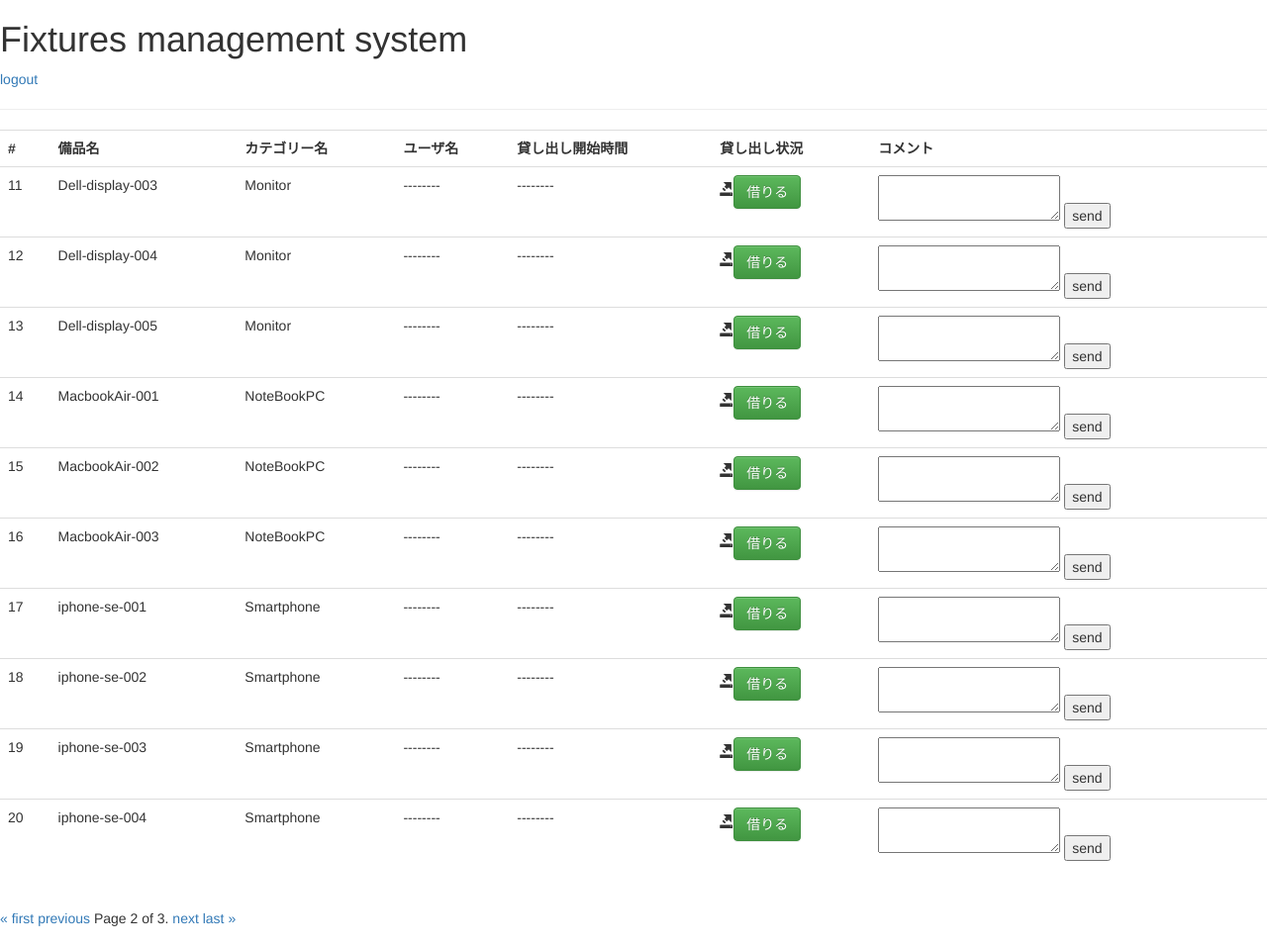
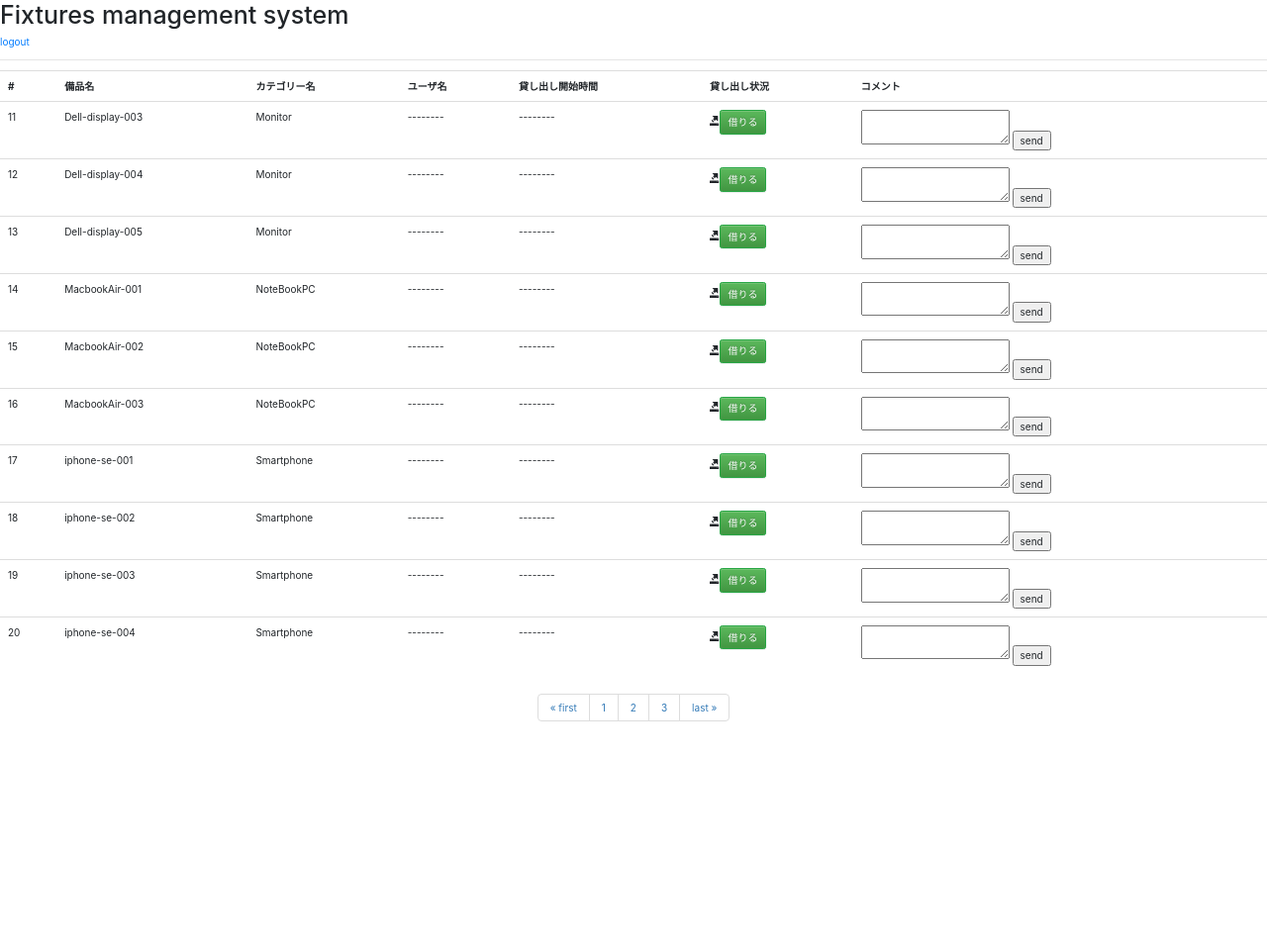
Before and after one commit to SAKaNa567/-, a Django app: page /fixtures/list/?page=2 in a window 1280 px wide. Shown: the whole page at 99% size. After the commit the page ends 729 px from the top, so only its background shows below. Run offline with Django 3.2, Linux system fonts and the light colour scheme; a user stored in the database is signed in; data comes from the database, SQL or seed files in the repository; both versions use the stored data as it was after the commit; some libraries are stand-ins or nearby versions.

Commit message:
paging interface with bootstrap

```diff
--- a/system/templates/base.html
+++ b/system/templates/base.html
@@ -11,6 +11,8 @@
 
     <!-- Latest compiled and minified JavaScript -->
     <script src="https://maxcdn.bootstrapcdn.com/bootstrap/3.3.7/js/bootstrap.min.js" integrity="sha384-Tc5IQib027qvyjSMfHjOMaLkfuWVxZxUPnCJA7l2mCWNIpG9mGCD8wGNIcPD7Txa" crossorigin="anonymous"></script>
+    <link rel="stylesheet" href="https://maxcdn.bootstrapcdn.com/bootstrap/4.0.0/css/bootstrap.min.css" integrity="sha384-Gn5384xqQ1aoWXA+058RXPxPg6fy4IWvTNh0E263XmFcJlSAwiGgFAW/dAiS6JXm" crossorigin="anonymous">
+
   </head>
   <style>
     .sidebar-nav {
@@ -58,15 +60,6 @@
       <hr>
     </header>
 
-      <!--<div id="sidebar">-->
-        <!--{% block sidebar %}-->
-        <!--<ul class="sidebar-nav">-->
-          <!--<li><a href="/">Home</a></li>-->
-          <!--<li><a href="/list">list</a></li>-->
-        <!--</ul>-->
-        <!--{% endblock %}-->
-      <!--</div>-->
-
       <div id="content">
         {% block content %}{% endblock %}
       </div>
--- a/system/templates/choose.html
+++ b/system/templates/choose.html
@@ -56,21 +56,32 @@
     </table>
 
 
-    <div class="pagination">
+   <div class="paginations" >
    <span class="step-links">
+
+       <nav aria-label="Page navigation example">
+           <ul class="pagination justify-content-center">
                {% if fixtures.has_previous %}
-            <a href="?page=1">&laquo; first</a>
-            <a href="?page={{ fixtures.previous_page_number }}">previous</a>
+                   <li class="page-item"><a href="?page=1">&laquo; first</a></li>
+                   <!-- Previous page -->
+                   <li class="page-item"><a href="?page={{ fixtures.previous_page_number }}">{{ fixtures.number|add:-1 }}</a></li>
                {% endif %}
 
+               <!-- Crrent page -->
+               <li class="page-item">
                    <span class="current">
-            Page {{ fixtures.number }} of {{ fixtures.paginator.num_pages }}.
+                       {{ fixtures.number }}
                    </span>
+               </li>
 
                {% if fixtures.has_next %}
-            <a href="?page={{ fixtures.next_page_number }}">next</a>
-            <a href="?page={{ fixtures.paginator.num_pages }}">last &raquo;</a>
+                   <!-- Next page -->
+                   <li class="page-item"><a href="?page={{ fixtures.next_page_number }}">{{ fixtures.number|add:1 }}</a></li>
+
+                   <li class="page-item"><a href="?page={{ fixtures.paginator.num_pages }}">last &raquo;</a></li>
                {% endif %}
+           </ul>
+       </nav>
    </span>
    </div>
 {% endblock %}
```
Also changed, not shown: system/db.sqlite3. Lines whose indentation alone changed are shown as unchanged.
